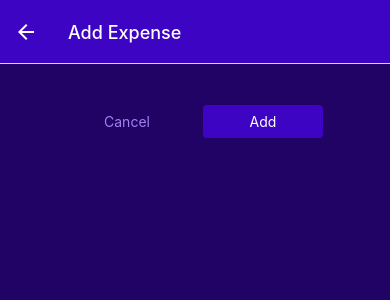
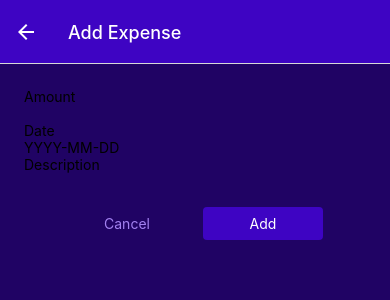
Before and after one commit to rLukoyanov/rn-expenses, a React Native app: screen /ManageExpense in a window 390 px wide. Shown: the top 300 px of the page. Built offline with nearby package versions, Linux system fonts and the light colour scheme.

Commit message:
Configuring the Form Input Elements

```diff
--- a/components/ManageExpense/ExpenseForm.js
+++ b/components/ManageExpense/ExpenseForm.js
@@ -1,11 +1,29 @@
 import React from 'react';
 import {View} from "react-native";
+import Input from "./Input";
 
 const ExpenseForm = () => {
+    function amountChangeHandler() {
+
+    }
+
     return (
         <View>
-
-
+            <Input label="Amount" textInputConfig={{
+                keyboardType: "decimal-pad",
+                onChangeText: amountChangeHandler,
+            }}/>
+            <Input label="Date"
+                   textInputConfig={{
+                       placeholder: "YYYY-MM-DD",
+                       maxLength: 10,
+                       onChangeText: amountChangeHandler
+                   }}
+            />
+            <Input label="Description" textInputConfig={{
+                multiline: true,
+                autocorrect: false,
+            }}/>
         </View>
     );
 };
--- a/components/ManageExpense/Input.js
+++ b/components/ManageExpense/Input.js
@@ -1,5 +1,5 @@
 import React from 'react';
-import {TextInput, View} from "react-native";
+import {Text, TextInput, View} from "react-native";
 
 const Input = ({label, textInputConfig}) => {
     return (
--- a/screens/ManageExpense.js
+++ b/screens/ManageExpense.js
@@ -1,12 +1,13 @@
-import React, { useContext, useLayoutEffect } from "react";
-import {StyleSheet, Text, TextInput, View} from "react-native";
-import { IconButton } from "../components/UI/IconButton";
-import { GlobalStyles } from "../constants/styles";
-import { Button } from "../components/UI/Button";
-import { ExpensesContext } from "../store/expenses-context";
+import React, {useContext, useLayoutEffect} from "react";
+import {StyleSheet, View} from "react-native";
+import {IconButton} from "../components/UI/IconButton";
+import {GlobalStyles} from "../constants/styles";
+import {Button} from "../components/UI/Button";
+import {ExpensesContext} from "../store/expenses-context";
+import ExpenseForm from "../components/ManageExpense/ExpenseForm";
 
-export const ManageExpense = ({ route, navigation }) => {
-  const { deleteExpense, updateExpense, addExpense } =
+export const ManageExpense = ({route, navigation}) => {
+    const {deleteExpense, updateExpense, addExpense} =
         useContext(ExpensesContext);
     const editedExpenseId = route.params?.expenseId;
     const isEditing = !!editedExpenseId;
@@ -21,9 +22,11 @@
         deleteExpense(editedExpenseId);
         navigation.goBack();
     }
+
     function cancelHandler() {
         navigation.goBack();
     }
+
     function confitmHandler() {
         if (isEditing) {
             updateExpense(editedExpenseId, {
@@ -32,14 +35,14 @@
                 date: new Date(),
             });
         } else {
-      addExpense({ description: "test", amount: 99.99, date: new Date() });
+            addExpense({description: "test", amount: 99.99, date: new Date()});
         }
         navigation.goBack();
     }
 
     return (
         <View style={styles.container}>
-      <TextInput />
+            <ExpenseForm/>
             <View style={styles.buttonsContainer}>
                 <Button style={styles.button} mode="flat" onPress={cancelHandler}>
                     Cancel
```
Lines whose indentation alone changed are shown as unchanged.
